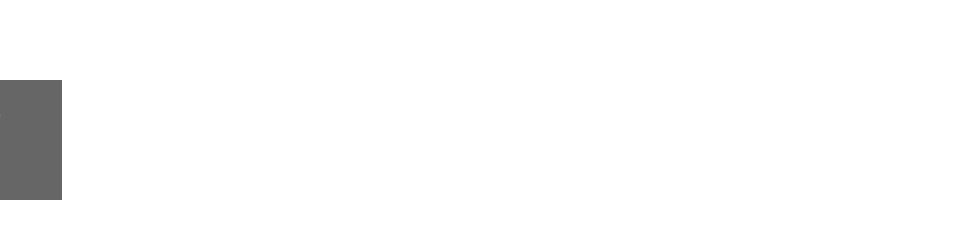
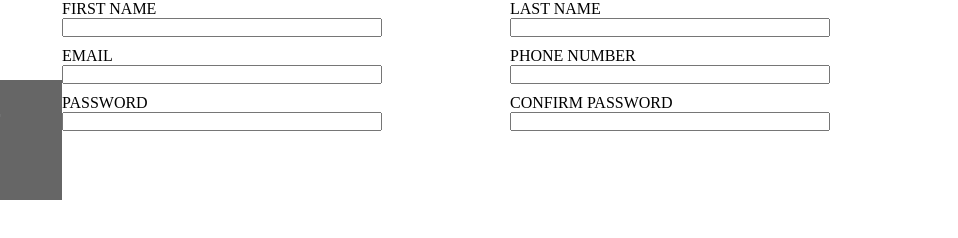
Before and after one commit to Kagemori/odin-sign-up-form, a plain HTML site: page index.html in a window 1280 px wide. Shown: the full height of the page, 322-1280 px from the left. Drawn offline with Linux system fonts and the light colour scheme.

Commit message:
Add initial form inputs

```diff
--- a/index.html
+++ b/index.html
@@ -22,7 +22,37 @@
             </div>
 
             <div id="form">
+                <form action="" method="post">
+                    <div class="form-input">
+                        <label for="first-name">FIRST NAME</label>
+                        <input type="text" name="first-name" id="first-name" required>
+                    </div>
 
+                    <div class="form-input">
+                        <label for="last-name">LAST NAME</label>
+                        <input type="text" name="last-name" id="last-name" required>
+                    </div>
+
+                    <div class="form-input">
+                        <label for="email">EMAIL</label>
+                        <input type="email" name="email" id="email" required>
+                    </div>
+
+                    <div class="form-input">
+                        <label for="phone-number">PHONE NUMBER</label>
+                        <input type="tel" name="phone-number" id="phone-number" required>
+                    </div>
+
+                    <div class="form-input">
+                        <label for="password">PASSWORD</label>
+                        <input type="password" name="password" id="password">
+                    </div>
+
+                    <div class="form-input">
+                        <label for="confirm-password">CONFIRM PASSWORD</label>
+                        <input type="password" name="confirm-password" id="confirm-password">
+                    </div>
+                </form>
             </div>
 
             <div id="form-submit">
--- a/style.css
+++ b/style.css
@@ -38,3 +38,17 @@
     width: 70vw;
     height: 100vh;
 }
+
+form{
+    display: flex;
+    width: 60vw;
+    flex-wrap: wrap;
+    justify-content: space-between;
+}
+
+.form-input{
+    display: flex;
+    width: 25vw;
+    flex-direction: column;
+    margin-bottom: 10px;
+}
```
